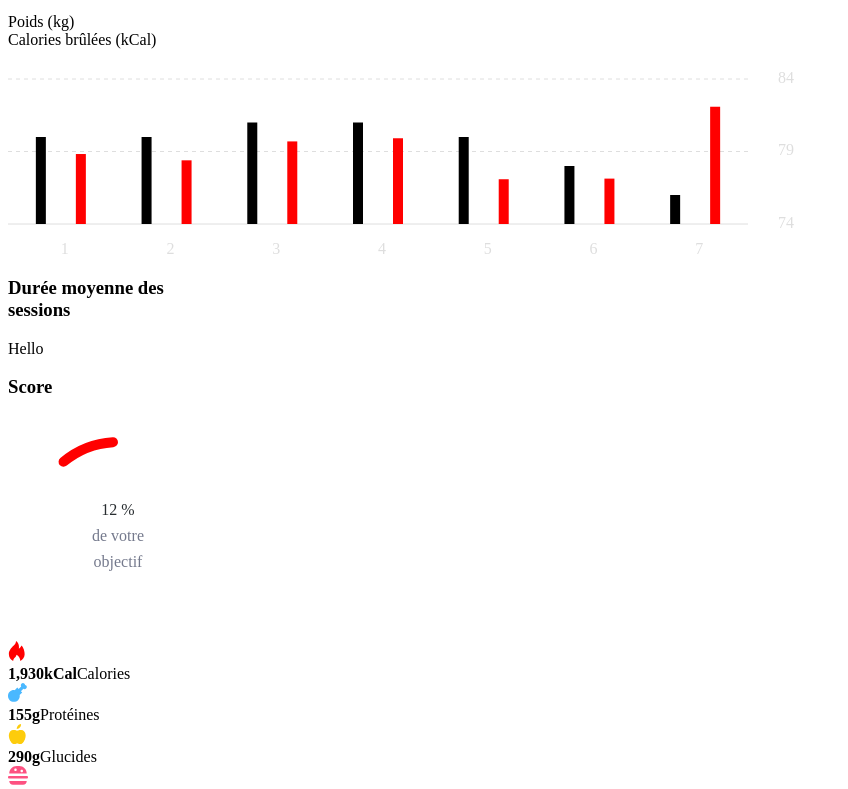
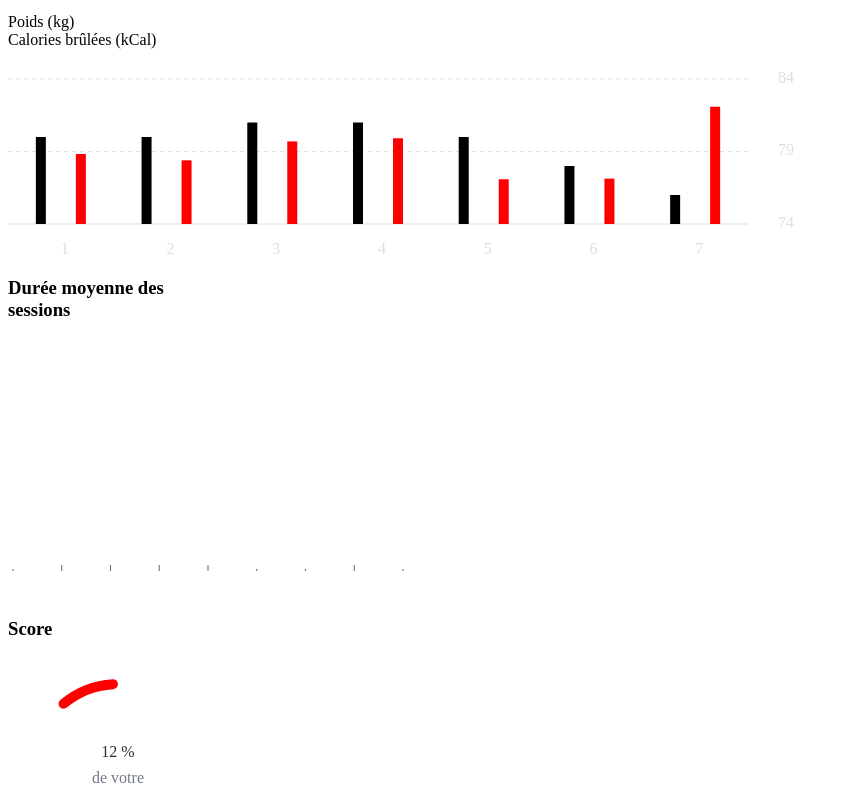
Before and after one commit to Allandrow/CyrilTiger_12_15102021, a React (Vite) app: page / in a window 1280 px wide. Shown: the part 510-1299 px from the top of the page, without its empty margins (0-848 px from the left). Built offline with nearby package versions, Linux system fonts and the light colour scheme.

Commit message:
wip line chart

```diff
--- a/src/components/averageSession/averageSession.jsx
+++ b/src/components/averageSession/averageSession.jsx
@@ -20,7 +20,7 @@ const AverageSession = () => {
       <h3 className="text-white opacity-70 mt-8 ml-8 text-base font-medium">
         Durée moyenne des <br /> sessions
       </h3>
-      <UserLineChart sessions={data.sessions} />
+      <UserLineChart data={data.sessions} />
     </div>
   )
 }
--- a/src/components/userLineChart/userLineChart.jsx
+++ b/src/components/userLineChart/userLineChart.jsx
@@ -1,17 +1,44 @@
 import React from 'react'
 import PropTypes from 'prop-types'
-// import { LineChart } from 'recharts'
+import {
+  Line,
+  LineChart,
+  Tooltip,
+  XAxis,
+  YAxis
+} from 'recharts'
 
 /**
  * Line Chart Component
- * @param {Array} sessions Objects array containing sessions length for each day
+ * @param {Array} data Objects array containing sessions length for each day
  */
-const UserLineChart = ({ sessions }) => {
-  return <div>Hello</div>
+const UserLineChart = ({ data }) => {
+  const sessions = [
+    { day: 0, sessionLength: 0 },
+    ...data,
+    { day: data.length + 1, sessionLength: 0 }
+  ]
+  const days = ['', 'L', 'M', 'M', 'J', 'V', 'S', 'D', '']
+  sessions.map((item, i) => (item.day = days[i]))
+
+  return (
+    <LineChart data={sessions} width={400} height={260}>
+      <XAxis dataKey="days" axisLine={false} />
+      <YAxis hide={true} />
+      <Line
+        type="monotone"
+        dataKey="sessionLength"
+        stroke="white"
+        strokeWidth="2"
+        isAnimationActive={false}
+      />
+      <Tooltip itemStyle={{ color: 'black' }} />
+    </LineChart>
+  )
 }
 
 UserLineChart.propTypes = {
-  sessions: PropTypes.array.isRequired
+  data: PropTypes.array.isRequired
 }
 
 export default UserLineChart
```
